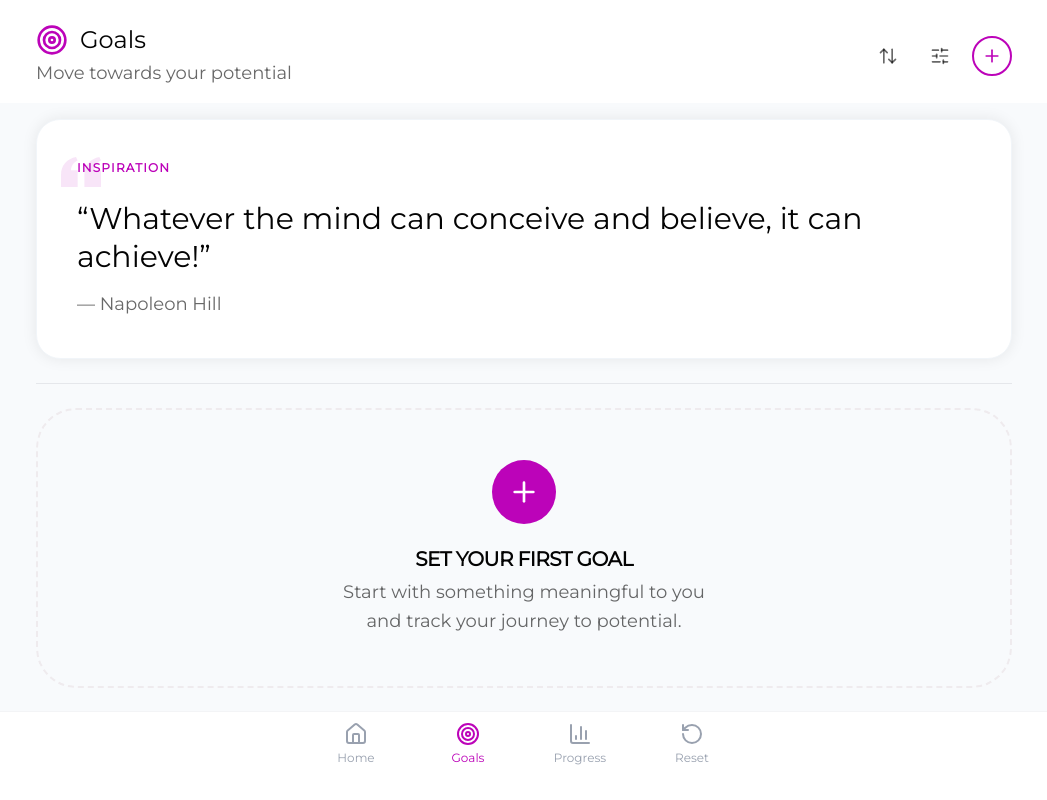
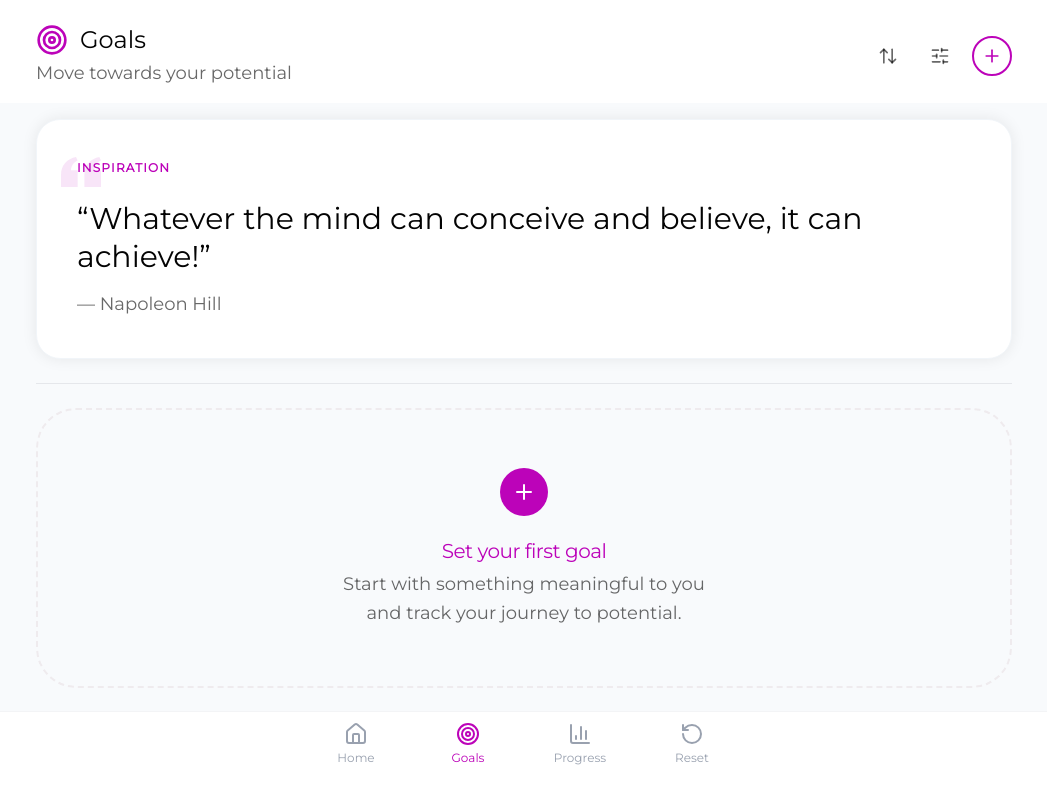
Before and after one commit to Scottish-Tech-Army/BulildU, a Next.js app: page /goals in a window 1280 px wide. Shown: the whole page, without its empty margins (116-1163 px from the left). Built offline with nearby package versions, Linux system fonts and the light colour scheme.

Commit message:
refactor: Decrease icon padding and size in `DottedEmptyState` component.

```diff
--- a/src/app/page.tsx
+++ b/src/app/page.tsx
@@ -102,7 +102,7 @@ export default function DashboardPage() {
                       <p className="text-white/80 text-sm font-medium uppercase tracking-wider mb-2">Weekly check-in</p>
                       <h2 className="text-2xl font-bold">How are you doing today?</h2>
                     </div>
-                    <div className="p-4 bg-white/20 backdrop-blur-md rounded-2xl">
+                    <div className="p-4 bg-white/20 backdrop-blur-md rounded-full">
                       <Bell className="w-8 h-8 animate-wiggle group-hover:animate-wiggle" />
                     </div>
                   </div>
@@ -214,7 +214,7 @@ export default function DashboardPage() {
               <section className="flex-1 flex flex-col mb-8">
                 <DottedEmptyState
                   href="/goals/new"
-                  title="Set Your First Goal"
+                  title="Set your first goal"
                   description="Start with something meaningful to you and track your journey to potential."
                   icon={Plus}
                   className="flex-1 h-full"
--- a/src/components/ui/DottedEmptyState.tsx
+++ b/src/components/ui/DottedEmptyState.tsx
@@ -21,10 +21,10 @@ export function DottedEmptyState({
   return (
     <Link href={href} className={`flex-1 flex flex-col outline-none group ${className}`}>
       <div className="flex-1 border-2 border-dashed border-warm-ivory rounded-[2.5rem] p-12 text-center hover:border-brand-primary hover:bg-brand-primary/5 transition-all duration-300 flex flex-col items-center justify-center h-full">
-        <div className="bg-brand-primary text-white p-4 rounded-full mb-6 shadow-brand-primary/20 group-hover:scale-110 transition-transform">
-          <Icon className="w-8 h-8 transition-transform duration-300 group-hover:rotate-90" />
+        <div className="bg-brand-primary text-white p-3 rounded-full mb-6 shadow-brand-primary/20 group-hover:scale-110 transition-transform">
+          <Icon className="w-6 h-6 transition-transform duration-300 group-hover:rotate-90" />
         </div>
-        <h2 className="text-xl font-bold text-[var(--color-charcoal)] mb-2 uppercase tracking-tight">
+        <h2 className="text-xl font-light font-montserrat text-brand-primary mb-2 tracking-tight">
           {title}
         </h2>
         <p className="text-text-muted max-w-sm leading-relaxed">
```
